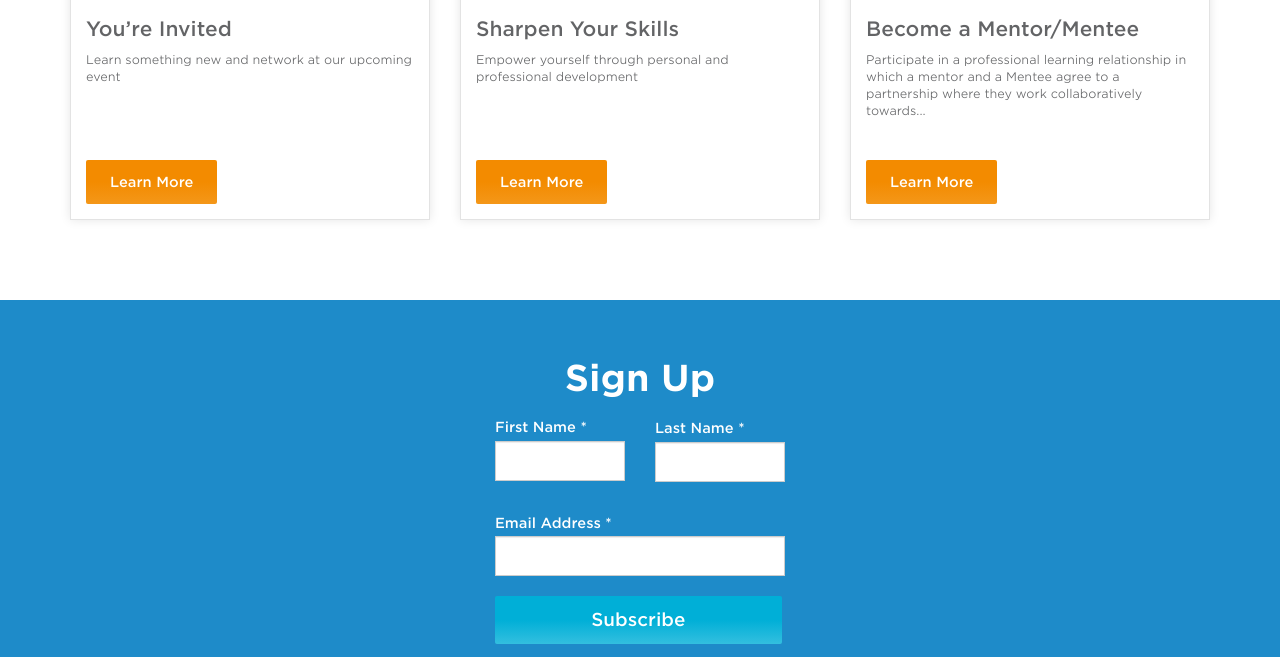
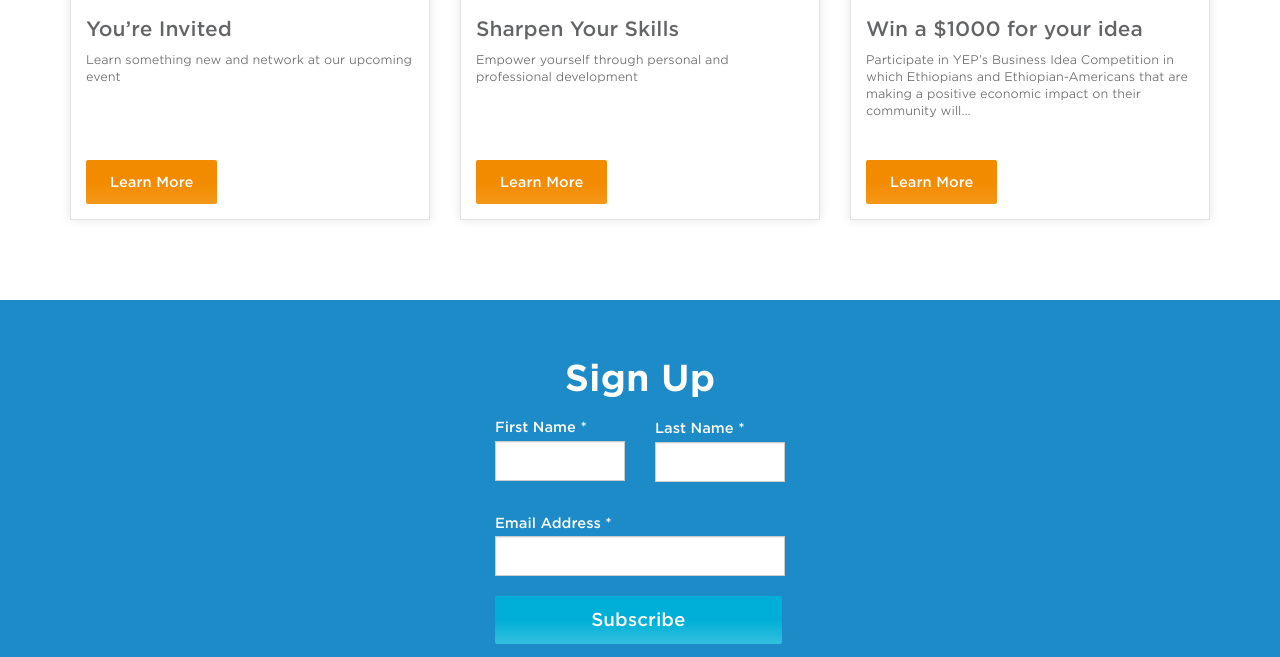
Before and after one commit to YEPNetwork/yepnetwork.github.io, a Jekyll site: the page built from index.html, in a window 1280 px wide and 900 px high, scrolled down 631 px, cut to the strip 243-900 px from the top of the window. Built offline with Jekyll 4.4.1, drawn with Linux system fonts in a browser that asks for light colours; nearby versions of some CDN libraries; comment, search, counter and statistics services are not loaded.

Commit message:
Update calls.yml

```diff
--- a/_data/calls.yml
+++ b/_data/calls.yml
@@ -5,9 +5,9 @@
   url: 'https://yepnetwork.github.io/events/'
 - title: "Sharpen Your Skills"
   image: "assets/images/programs/personal-professional-empowerment.jpg"
-  url: 'https://yepnetwork.github.io/program/personal-professional-empowerment/'
+  url: 'https://yepnetwork.github.io/programs/'
   description: Empower yourself through personal and professional development
-- title: "Become a Mentor/Mentee"
+- title: "Win a $1000 for your idea"
   image: "assets/images/programs/diaspora-engagement.jpg"
-  url: 'https://yepnetwork.github.io/program/professional-mentorship/'
-  description: Participate in a professional learning relationship in which a mentor and a Mentee agree to a partnership where they work collaboratively towards the achievement of mutually-defined goals .
+  url: 'https://yepnetwork.github.io/business-idea/'
+  description: Participate in YEP’s Business Idea Competition in which Ethiopians and Ethiopian-Americans that are making a positive economic impact on their community will present their business idea in front of media and hundreds of attendees.
```
